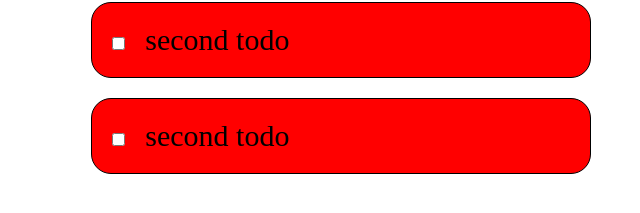
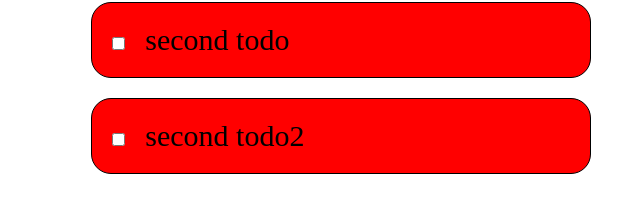
Before and after one commit to margaritaritik/todoList-version-react-, a React (Create React App) app: page / in a window 1280 px wide. Shown: the part 301-514 px from the top of the page, without its empty margins (405-1045 px from the left). Built offline with nearby package versions, Linux system fonts and the light colour scheme.

Commit message:
buttons working

```diff
--- a/src/App.js
+++ b/src/App.js
@@ -14,7 +14,7 @@ function App(props) {
     const [todos,setTodos]=useState([
         {id:1, title:'first todo',completed:false},
         {id:2, title:'second todo',completed:false},
-        {id:3, title:'second todo',completed:false}
+        {id:3, title:'second todo2',completed:false}
     ]);
     const [todosTest,setTodosTest]=useState(todos);
 
@@ -24,6 +24,14 @@ function App(props) {
         if(event.key==='Enter'){
             setTodos([
                 ...todos,
+                {
+                    id:Date.now(),
+                    title: todoTitle,
+                    completed: false
+                }
+            ])
+            setTodosTest([
+                ...todosTest,
                 {
                     id:Date.now(),
                     title: todoTitle,
```
